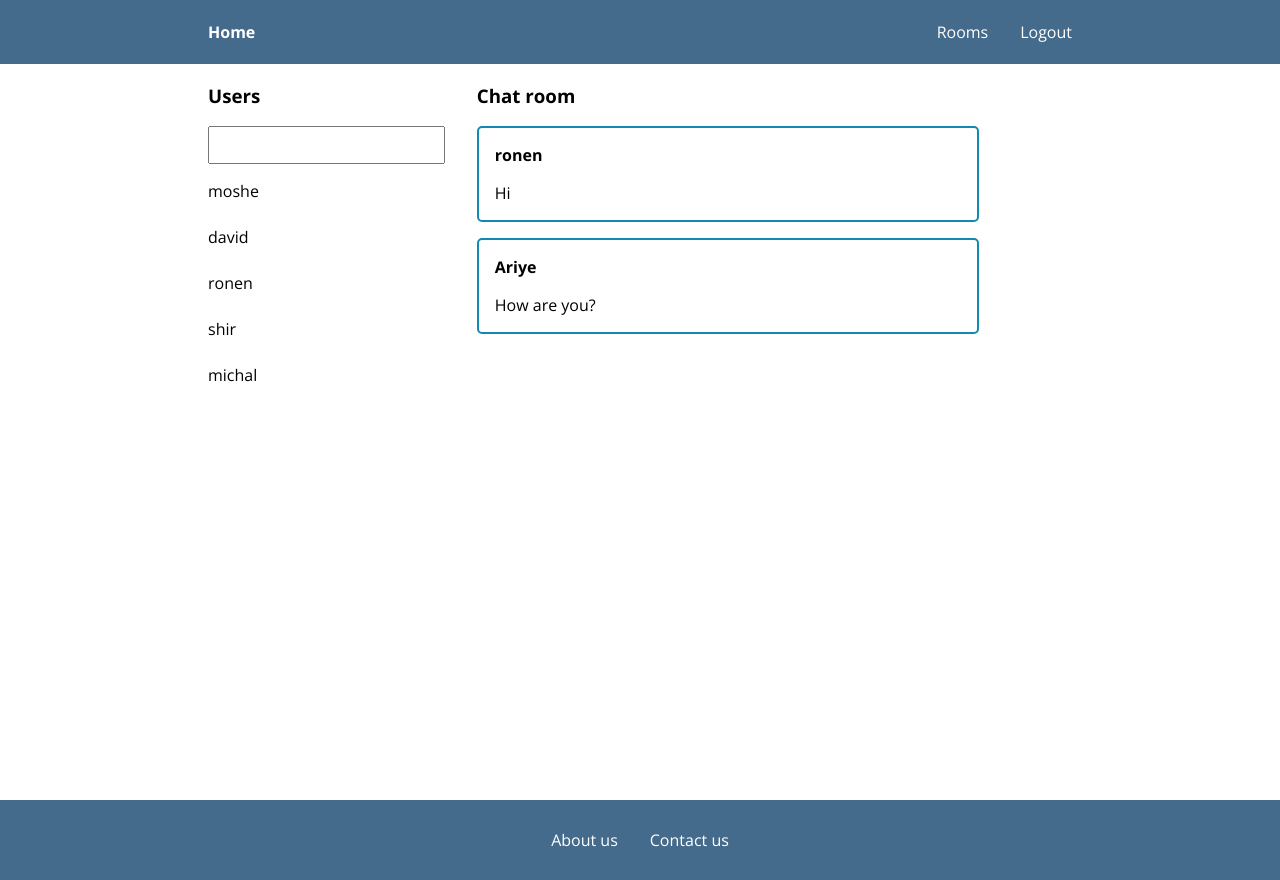
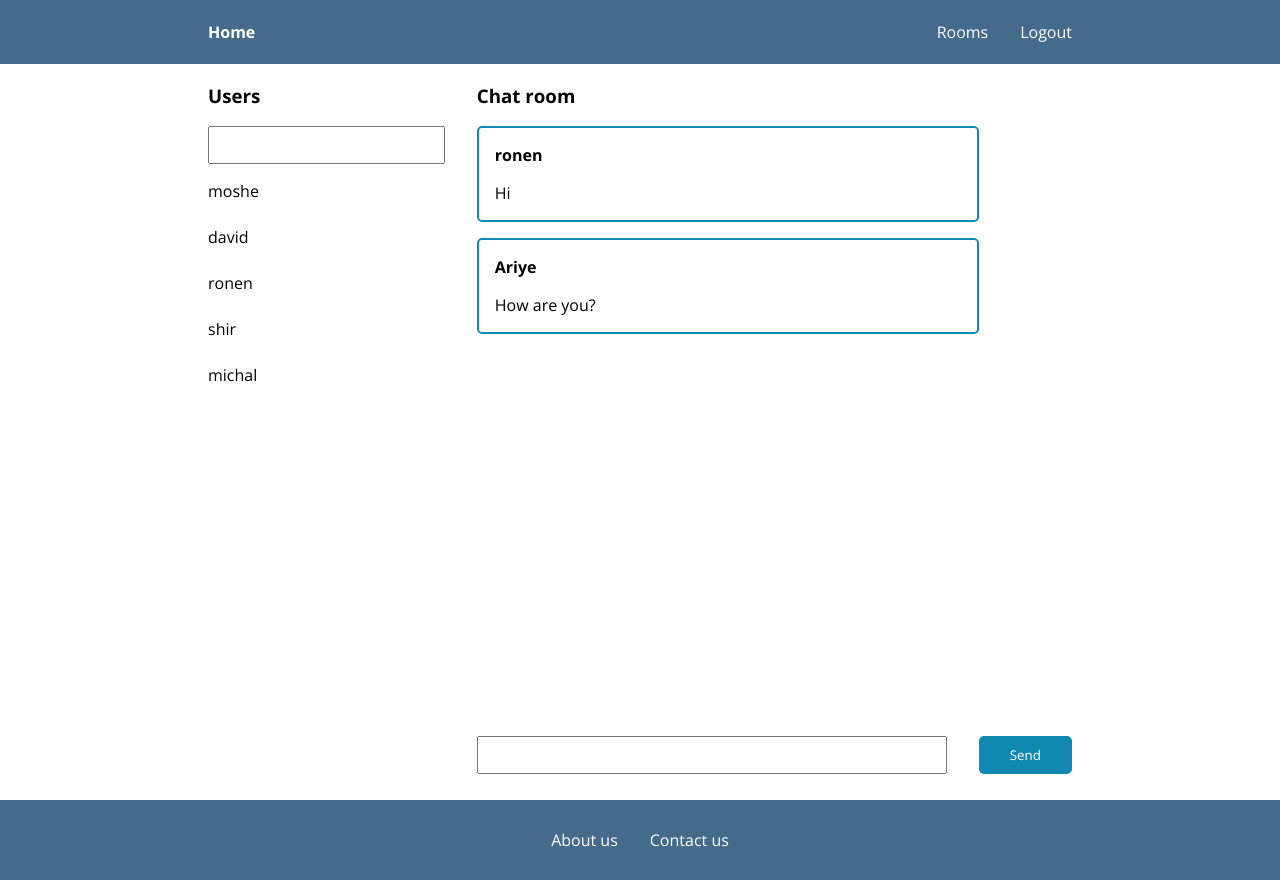
Before and after one commit to ariyeb/angular-data-binding-example, an Angular app: page / in a window 1280 px wide. Built offline with nearby package versions, Linux system fonts and the light colour scheme.

Commit message:
send message component

```diff
--- a/src/app/app.module.ts
+++ b/src/app/app.module.ts
@@ -11,6 +11,7 @@ import { ChatRoomUsersComponent } from './components/chat-room-users/chat-room-u
 import { ChatRoomMainComponent } from './components/chat-room-main/chat-room-main.component';
 import { ChatRoomMessageComponent } from './components/chat-room-message/chat-room-message.component';
 import { ChatRoomUsersSearchComponent } from './components/chat-room-users-search/chat-room-users-search.component';
+import { ChatRoomSendMessageComponent } from './components/chat-room-send-message/chat-room-send-message.component';
 
 @NgModule({
   declarations: [
@@ -22,7 +23,8 @@ import { ChatRoomUsersSearchComponent } from './components/chat-room-users-searc
     ChatRoomUsersComponent,
     ChatRoomMainComponent,
     ChatRoomMessageComponent,
-    ChatRoomUsersSearchComponent
+    ChatRoomUsersSearchComponent,
+    ChatRoomSendMessageComponent
   ],
   imports: [
     BrowserModule,
--- a/src/app/components/chat-room-main/chat-room-main.component.css
+++ b/src/app/components/chat-room-main/chat-room-main.component.css
@@ -1,3 +1,11 @@
+.container {
+  width: 100%;
+  min-height: 100%;
+  display: grid;
+  grid-template-rows: auto 4rem;
+  padding-bottom: 1rem;
+}
+
 h3 {
   padding: 0 1rem;
 }
--- a/src/app/components/chat-room-main/chat-room-main.component.html
+++ b/src/app/components/chat-room-main/chat-room-main.component.html
@@ -1,8 +1,13 @@
-<div>
-  <h3>Chat room</h3>
-  <app-chat-room-message *ngFor="let message of messages" [message]="message"></app-chat-room-message>
+<div class="container">
+  <div>
+    <h3>Chat room</h3>
+    <app-chat-room-message
+      *ngFor="let message of messages"
+      [message]="message"
+    ></app-chat-room-message>
+  </div>
+  <app-chat-room-send-message (newMessage)="onNewMessage($event)"></app-chat-room-send-message>
 </div>
-
 <!--
   צרו קומפוננט של הוספת הודעה
   כוללת אינפוט וכפתור
--- a/src/app/components/chat-room-main/chat-room-main.component.ts
+++ b/src/app/components/chat-room-main/chat-room-main.component.ts
@@ -1,5 +1,6 @@
 import { Component, OnInit, Input } from '@angular/core';
 import { Message } from 'src/app/models/message.model';
+import { User } from 'src/app/models/user.model';
 
 @Component({
   selector: 'app-chat-room-main',
@@ -8,9 +9,17 @@ import { Message } from 'src/app/models/message.model';
 })
 export class ChatRoomMainComponent implements OnInit {
   @Input() messages: Message[]
+  @Input() myUser: User
   constructor() { }
 
   ngOnInit(): void {
   }
 
+  onNewMessage(message) {
+    this.messages.push({
+      user: this.myUser,
+      message
+    })
+  }
+
 }
--- /dev/null
+++ b/src/app/components/chat-room-send-message/chat-room-send-message.component.css
@@ -0,0 +1,24 @@
+.container {
+  width: 100%;
+  display: grid;
+  grid-template-columns: 80% auto;
+}
+
+input {
+  margin: 1rem;
+  padding: 0.5rem;
+}
+
+.button-send {
+  margin: 1rem;
+  padding: 0.5rem;
+  color: white;
+  background: #1089b1;
+  border: none;
+  border-radius: 5px;
+}
+
+.button-send:hover{
+  background: #1bbbf0;
+  cursor: pointer;
+}
--- /dev/null
+++ b/src/app/components/chat-room-send-message/chat-room-send-message.component.html
@@ -0,0 +1,11 @@
+<div class="container">
+  <input
+    #input
+    type="text"
+    (keyup.enter)="sendMessage(input)"
+  >
+  <button
+    class="button-send"
+    (click)="sendMessage(input)"
+  >Send</button>
+</div>
--- /dev/null
+++ b/src/app/components/chat-room-send-message/chat-room-send-message.component.ts
@@ -0,0 +1,21 @@
+import { Component, OnInit, Output, EventEmitter } from '@angular/core';
+
+@Component({
+  selector: 'app-chat-room-send-message',
+  templateUrl: './chat-room-send-message.component.html',
+  styleUrls: ['./chat-room-send-message.component.css']
+})
+export class ChatRoomSendMessageComponent implements OnInit {
+  @Output() newMessage = new EventEmitter<string>()
+
+  constructor() { }
+
+  ngOnInit(): void {
+  }
+
+  sendMessage(input) {
+    this.newMessage.emit(input.value)
+    input.value = ""
+  }
+
+}
--- a/src/app/components/chat-room/chat-room.component.html
+++ b/src/app/components/chat-room/chat-room.component.html
@@ -1,6 +1,9 @@
 <div class="chat-room">
   <app-chat-room-users [users]="users"></app-chat-room-users>
-  <app-chat-room-main [messages]="messages"></app-chat-room-main>
+  <app-chat-room-main
+    [messages]="messages"
+    [myUser]="myUser"
+  ></app-chat-room-main>
 </div>
 
 <!--
```
Also changed, not shown: 1 other file (tests, documents, lock files or other folders).
